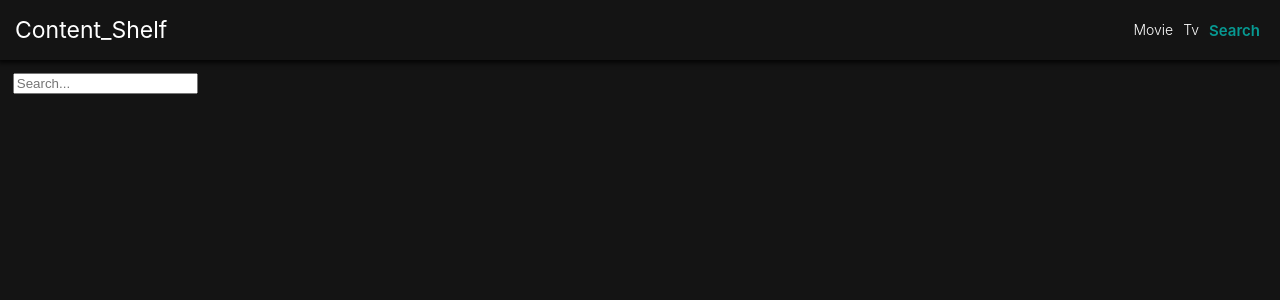
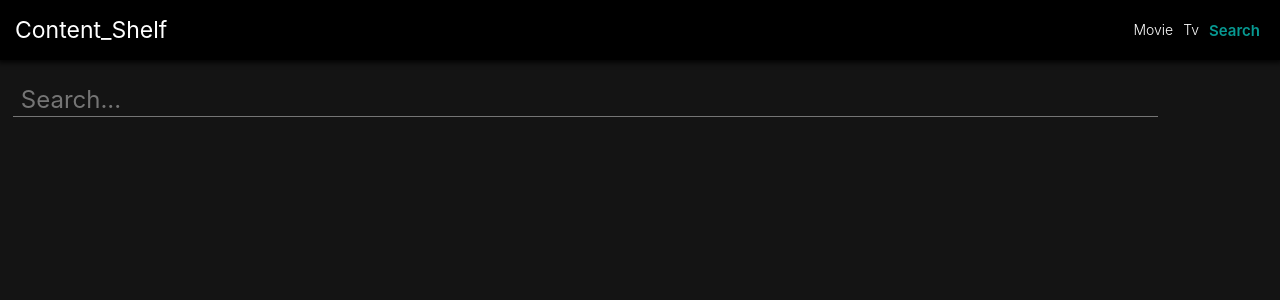
Before and after one commit to yhsol/Content_Shelf, a React (Create React App) app: page /search in a window 1280 px wide. Shown: the top 300 px of the page. Built offline with nearby package versions, Linux system fonts and the light colour scheme.

Commit message:
add Presenter

```diff
--- a/src/Components/Header.js
+++ b/src/Components/Header.js
@@ -9,6 +9,7 @@ const Header = styled.header`
 	left: 0;
 	width: 100%;
 	height: 60px;
+	background-color: rgba(0, 0, 0, 1);
 	justify-content: space-between;
 	align-items: center;
 	padding: 15px;
--- /dev/null
+++ b/src/Components/Message.js
@@ -0,0 +1,27 @@
+import React from 'react';
+import PropTypes from 'prop-types';
+import styled from 'styled-components';
+
+const Container = styled.div`
+	width: 100%;
+	height: 100%;
+	display: flex;
+	justify-content: center;
+	font-size: 24px;
+	margin-top: 30px;
+`;
+
+const Text = styled.span`color: ${(props) => props.color};`;
+
+const Message = ({ text, color }) => (
+	<Container>
+		<Text color={color}>{text}</Text>
+	</Container>
+);
+
+Message.prototype = {
+	text: PropTypes.string.isRequired,
+	color: PropTypes.string.isRequired
+};
+
+export default Message;
--- a/src/Components/Section.js
+++ b/src/Components/Section.js
@@ -9,9 +9,11 @@ const Container = styled.div`
 `;
 
 const Title = styled.span`
-	font-size: 20px;
+	font-size: 24px;
 	display: inline-block;
-	margin: 10px 0;
+	margin: 10px 0 20px;
+	color: #757575;
+	font-weight: 600;
 `;
 
 const Grid = styled.div`
--- a/src/Routes/Detail/DetailContainer.js
+++ b/src/Routes/Detail/DetailContainer.js
@@ -48,7 +48,7 @@ export default class extends Component {
 			}
 		} catch {
 			this.setState({
-				error: "Can't find info"
+				error: "CAN'T FIND DETAIL INFOMATION"
 			})
 		} finally {
 			this.setState({
--- a/src/Routes/Movie/MovieContainer.js
+++ b/src/Routes/Movie/MovieContainer.js
@@ -27,7 +27,7 @@ export default class extends React.Component {
 			});
 		} catch {
 			this.setState({
-				error: "Can't find infomation"
+				error: "CAN'T FIND MOVIE INFOMATION"
 			});
 		} finally {
 			this.setState({
--- a/src/Routes/Movie/MoviePresenter.js
+++ b/src/Routes/Movie/MoviePresenter.js
@@ -3,6 +3,7 @@ import PropTypes from 'prop-types';
 import styled from 'styled-components';
 import Section from '../../Components/Section';
 import Loader from '../../Components/Loader';
+import Message from '../../Components/Message';
 
 const Container = styled.div``;
 
@@ -25,6 +26,7 @@ const MoviePresenter = ({ popular, nowPlaying, upcoming, error, loading }) =>
 			upcoming.length > 0 && (
 				<Section title="Upcoming">{upcoming.map((movie) => <span key={movie.id}>{movie.title}</span>)}</Section>
 			)}
+			{error && <Message color="#757575" text={error} />}
 		</Container>
 	);
 
--- a/src/Routes/Search/SearchContainer.js
+++ b/src/Routes/Search/SearchContainer.js
@@ -19,6 +19,13 @@ export default class extends Component {
 		}
 	}
 
+	handleInsert = (event) => {
+		const { target: { value }} = event;
+		this.setState({
+			searchTerm: value
+		})
+	};
+
 	searchByTerm = async () => {
 		const { searchTerm } = this.state;
 		this.setState({ loading: true });
@@ -31,7 +38,7 @@ export default class extends Component {
 				tvResults: tvResults
 			})
 		} catch {
-			this.setState({ error: "Can't find info" })
+			this.setState({ error: "CAN'T FIND SEARCH INFOMATION" })
 		} finally {
 			this.setState({	loading: false })
 		}
@@ -39,9 +46,9 @@ export default class extends Component {
 
 	render() {
 		const { movieResults, tvResults, searchTerm, error, loading } = this.state;
-		const { handleSubmit } = this;
-		// console.log(this.state);
+		const { handleSubmit, handleInsert } = this;
+		console.log(this.state);
 		// console.log(this);
-		return <SearchPresenter movieResults={movieResults} tvResults={tvResults} searchTerm={searchTerm} error={error} loading={loading} handleSubmit={handleSubmit} />
+		return <SearchPresenter movieResults={movieResults} tvResults={tvResults} searchTerm={searchTerm} error={error} loading={loading} handleSubmit={handleSubmit} handleInsert={handleInsert} />
 	}
 }
--- a/src/Routes/Search/SearchPresenter.js
+++ b/src/Routes/Search/SearchPresenter.js
@@ -1,18 +1,53 @@
 import React from 'react';
 import PropTypes from 'prop-types';
 import styled from 'styled-components';
+import Section from '../../Components/Section';
+import Loader from '../../Components/Loader';
+import Message from '../../Components/Message';
 
 const Container = styled.div``;
 
-const Form = styled.form``;
+const Form = styled.form`
+	margin: 10px 0px 20px;
+	width: 100%;
+`;
 
-const Input = styled.input``;
+const Input = styled.input`
+	all: unset;
+	font-size: 24px;
+	padding: 2px 8px;
+	width: 90%;
+	border-bottom: 1.9px solid #757575;
+`;
 
-const SearchPresenter = ({ movieResults, tvResults, searchTerm, error, loading, handleSubmit }) => (
+const SearchPresenter = ({ movieResults, tvResults, searchTerm, error, loading, handleSubmit, handleInsert }) => (
 	<Container>
-		<Form onsubmit={handleSubmit}>
-			<Input value={searchTerm} placeholder="Search..." />
+		<Form onSubmit={handleSubmit}>
+			<Input value={searchTerm} onChange={handleInsert} placeholder="Search..." />
 		</Form>
+		{loading ? (
+			<Loader />
+		) : (
+			<React.Fragment>
+				{movieResults &&
+				movieResults.length > 0 && (
+					<Section title="Movie">
+						{movieResults.map((movieResult) => <span key={movieResult.id}>{movieResult.title}</span>)}
+					</Section>
+				)}
+				{tvResults &&
+				tvResults.length > 0 && (
+					<Section title="Tv">
+						{tvResults.map((tvResult) => <span key={tvResult.id}>{tvResult.name}</span>)}
+					</Section>
+				)}
+				{error && <Message color="#757575" text={error} />}
+				{movieResults &&
+				tvResults &&
+				movieResults.length === 0 &&
+				tvResults.length === 0 && <Message color="#757575" text="Nothing Found" />}
+			</React.Fragment>
+		)}
 	</Container>
 );
 
@@ -22,7 +57,8 @@ SearchPresenter.propTypes = {
 	searchTerm: PropTypes.string,
 	error: PropTypes.string,
 	loading: PropTypes.bool.isRequired,
-	handleSubmit: PropTypes.func.isRequired
+	handleSubmit: PropTypes.func.isRequired,
+	handleInsert: PropTypes.func.isRequired
 };
 
 export default SearchPresenter;
--- a/src/Routes/Tv/TvContainer.js
+++ b/src/Routes/Tv/TvContainer.js
@@ -13,9 +13,9 @@ export default class extends React.Component {
 
 	async componentDidMount() {
 		try {
-			const {data: {results: popular}} = await tvApi.popular();
-			const {data: {results: airingToday}} = await tvApi.airingToday();
-			const {data: {results: topRated}} = await tvApi.topRated();
+			const { data: { results: popular } } = await tvApi.popular();
+			const { data: { results: airingToday } } = await tvApi.airingToday();
+			const { data: { results: topRated } } = await tvApi.topRated();
 			// console.log(popular);
 			// console.log(airingToday);
 			// console.log(topRated);
@@ -23,15 +23,15 @@ export default class extends React.Component {
 				popular: popular,
 				airingToday: airingToday,
 				topRated: topRated
-			})
-		} catch {
+			});
+		} catch (error) {
 			this.setState({
-				error: "Can't find infomation"
-			})
+				error: "CAN'T FIND TV INFOMATION"
+			});
 		} finally {
 			this.setState({
 				loading: false
-			})
+			});
 		}
 	}
 
--- a/src/Routes/Tv/TvPresenter.js
+++ b/src/Routes/Tv/TvPresenter.js
@@ -3,6 +3,7 @@ import PropTypes from 'prop-types';
 import styled from 'styled-components';
 import Section from '../../Components/Section';
 import Loader from '../../Components/Loader';
+import Message from '../../Components/Message';
 
 const Container = styled.div``;
 
@@ -25,6 +26,7 @@ const TvPresenter = ({ popular, airingToday, topRated, error, loading }) =>
 			topRated.length > 0 && (
 				<Section title="Top Rated">{topRated.map((tv) => <span key={tv.id}>{tv.name}</span>)}</Section>
 			)}
+			{error && <Message color="#757575" text={error} />}
 		</Container>
 	);
 
```
